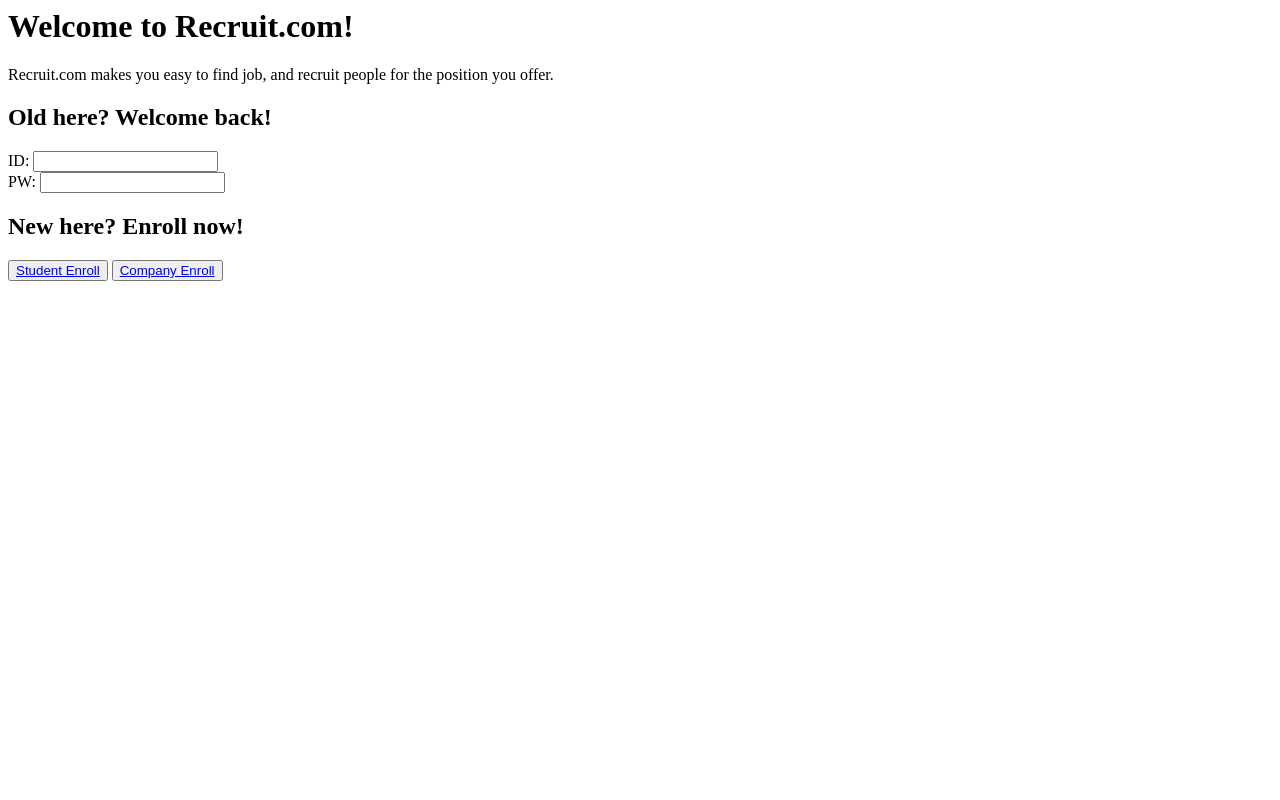
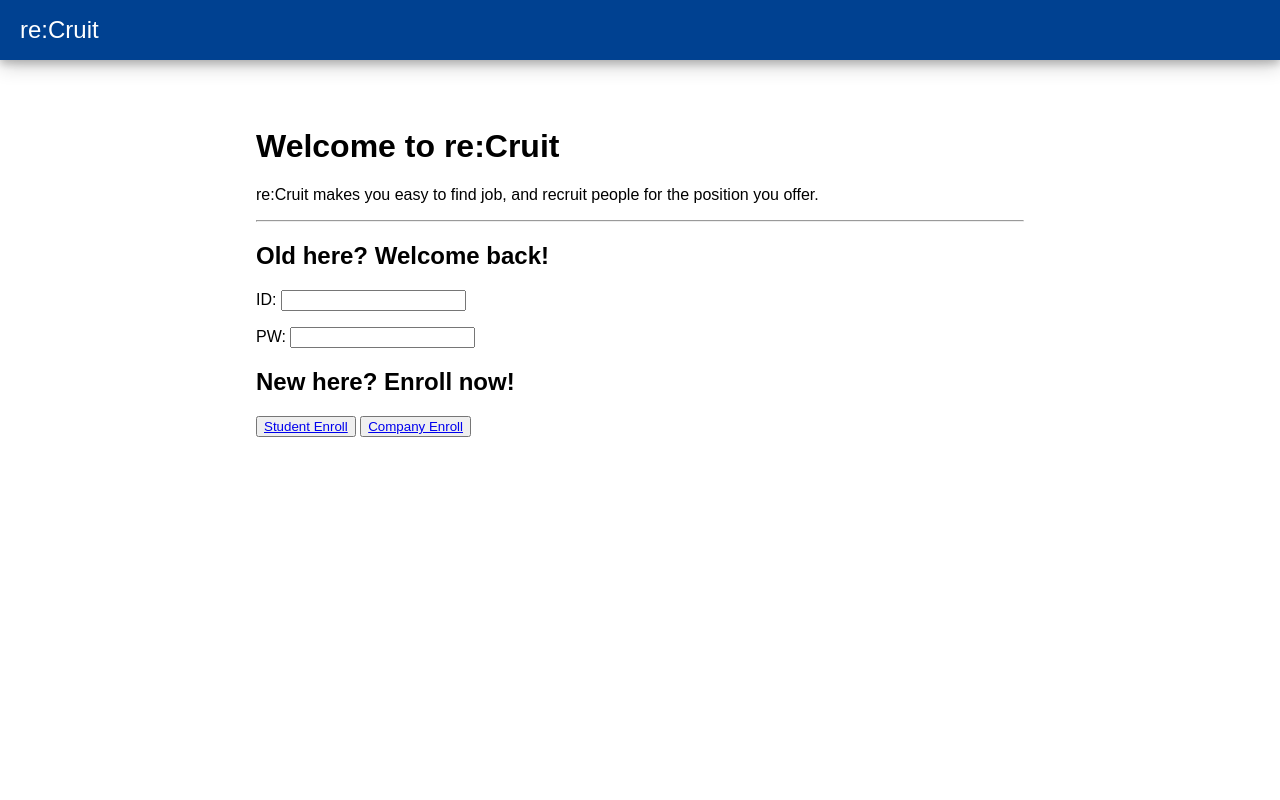
Before and after one commit to sleepy-juan/re-Cruit, a Flask app: page / in a window 1280 px wide. Run offline with Flask 2, Linux system fonts and the light colour scheme.

Commit message:
Add basic CSSs

```diff
--- a/templates/index.html
+++ b/templates/index.html
@@ -1,20 +1,34 @@
-<h1>
-    Welcome to Recruit.com!
-</h1>
+<!DOCTYPE html>
+<html>
+<head>
+    <title>re:Cruit</title>
+    <link rel="stylesheet" type="text/css" href="style.css">
+</head>
+<body>
+    <div class="header">
+        <a class="logo" href="index.html">re:Cruit</a>
+    </div>
 
-<p>
-    Recruit.com makes you easy to find job, and recruit people for the position you offer.
-</p>
+    <div class="contents">
+        <h1>Welcome to re:Cruit</h1>
+        <p>re:Cruit makes you easy to find job, and recruit people for the position you offer.</p>
+        <hr />
 
-<h2>
-    Old here? Welcome back!
-</h2>
+        <div class="left">
 
-ID: <input type="text" name="userid"><br>
-PW: <input type="text" name="userpw"><br>
+        </div>
+        <div class="right">
 
-<h2>
-    New here? Enroll now!
-</h2>
-<button> <a href="student"> Student Enroll </a> </button>
-<button> <a href="company"> Company Enroll  </a> </button>
+        </div>
+
+        <h2>Old here? Welcome back!</h2>
+        <p>ID: <input type="text" name="userid"></p>
+        <p>PW: <input type="password" name="userpw"></p>
+
+        <h2>New here? Enroll now!</h2>
+        <button> <a href="student"> Student Enroll </a> </button>
+        <button> <a href="company"> Company Enroll  </a> </button>
+    </div>
+
+</body>
+</html>
--- /dev/null
+++ b/templates/style.css
@@ -0,0 +1,42 @@
+body {
+    margin: 0;
+    padding: 0;
+
+    font-family: sans-serif;
+}
+
+.header {
+    position: fixed;
+    top: 0;
+    width: 100%;
+    height: 60px;
+
+    background-color: rgb(0, 65, 145);
+    box-shadow: 0 4px 8px 0 rgba(0, 0, 0, 0.2), 0 6px 20px 0 rgba(0, 0, 0, 0.19);
+}
+
+.logo {
+    position: absolute;
+    top: 30px;
+    left: 20px;
+
+    transform: translate(0, -50%);
+
+    text-decoration: none;
+
+    color: white;
+    font-size: 1.5em;
+}
+
+.contents {
+    margin: 10% 20% 5% 20%;
+}
+
+.left {
+    width: 60%;
+}
+
+.right {
+    position: fixed;
+    width: 40%;
+}
```
